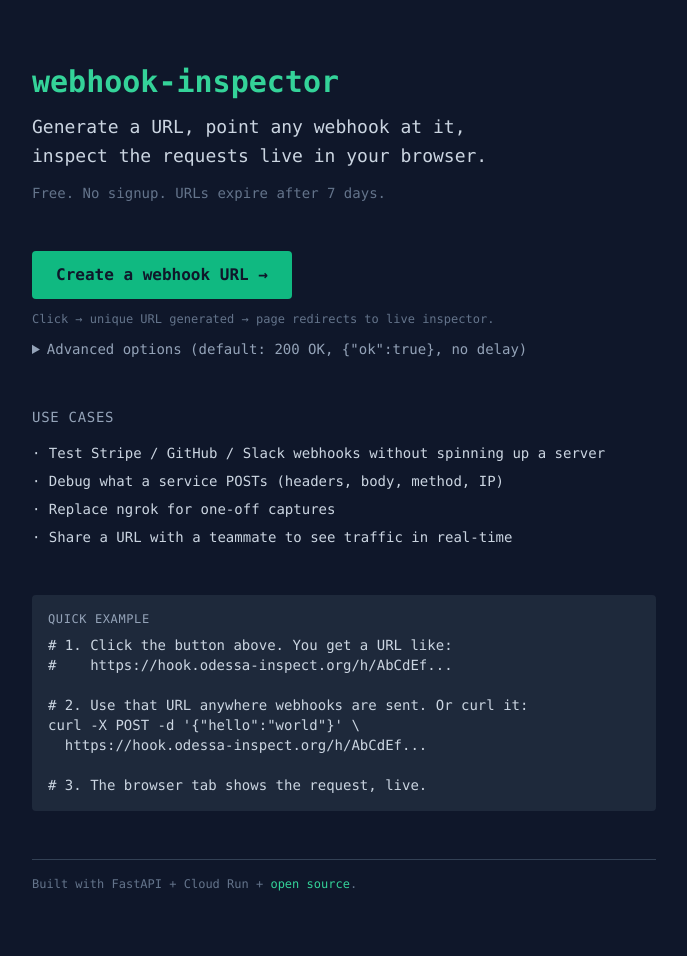
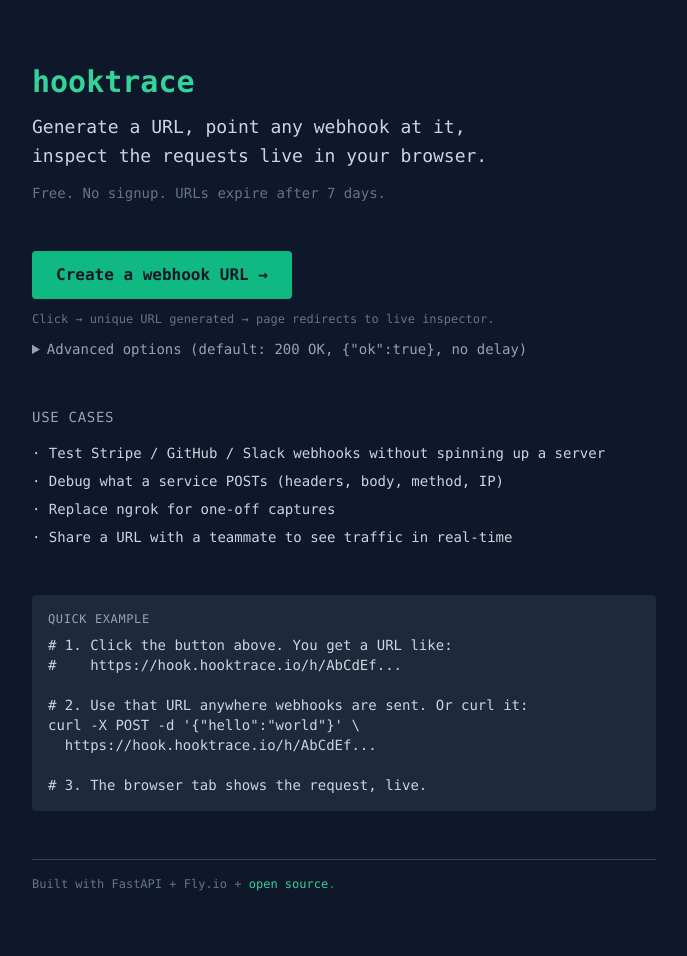
Before and after one commit to quaxsze/webhook-inspector, a Python web app: template src/webhook_inspector/web/app/templates/landing.html in a window 1280 px wide. Shown: the whole page, without its empty margins (296-983 px from the left). Run offline with Jinja, Linux system fonts and the light colour scheme; the template is opened without the code that fills it, so the values that code supplies are empty; some libraries are stand-ins or nearby versions.

Commit message:
chore(brand): rebrand odessa-inspect.org → hooktrace.io + repo URL
Phase -1 T5 — align entire public surface on hooktrace.io (Fly.io
architecture) ahead of the V3 launch:

- URLs: app.odessa-inspect.org → app.hooktrace.io,
  hook.odessa-inspect.org → hook.hooktrace.io across README, templates,
  specs V2/V2.5, deploy.yml, bug.yml, SECURITY.md, CLAUDE.md.
- GitHub repo URLs: quaxsze/webhook-inspector → hooktrace-io/hooktrace
  in README badges + Security Advisories link, CONTRIBUTING git clone,
  ISSUE_TEMPLATE/config.yml, feature.yml.
- README architecture diagram: Cloud Run/SQL/GCS → Fly Machines /
  Fly Postgres / Cloudflare R2 + OTLP→Honeycomb, with prose updated.
- README roadmap: V3 row rewritten as observability pivot (HMAC,
  per-integration view, replay, OTEL timeline, forward to 1 URL Pro);
  V4 row rewritten as production hardening (read replicas, HA Postgres,
  SLOs, transforms, multi-target fan-out Team). Rate limit + WAF
  removed from V4 (they're Phase 0 prerequisites per launch plan).
- Brand: title + h1 "webhook-inspector" → "hooktrace" on landing +
  viewer (placeholder copy, final wording in Phase 0 PR12).
- SECURITY.md out-of-scope: "rate limit/WAF planned for V4" rewritten
  as "in place since V3 public launch".
- V1 spec gets historical banner (pivot reference + active domain).
- Test fixture in tests/integration/web/test_landing.py: brand string
  assertion updated to "hooktrace".

DoD T5 verification: grep -rln "odessa-inspect" only returns
docs/launch/, docs/superpowers/plans/ and the spec banner (all
expected per the plan allowlist). 36/36 integration web tests green.

Refs: docs/superpowers/plans/2026-05-15-phase-minus-1-brand-cleanup.md T5

```diff
--- a/src/webhook_inspector/web/app/templates/landing.html
+++ b/src/webhook_inspector/web/app/templates/landing.html
@@ -3,14 +3,14 @@
 <head>
   <meta charset="UTF-8">
   <meta name="viewport" content="width=device-width, initial-scale=1.0">
-  <title>webhook-inspector — Generate a URL, inspect any webhook live</title>
+  <title>hooktrace — Webhook observability with capture, debug, replay</title>
   <meta name="description" content="Free webhook inspection: generate a URL, point any webhook at it, see requests in real-time. No signup, URLs expire after 7 days.">
 
   <!-- Open Graph / social sharing -->
-  <meta property="og:title" content="webhook-inspector">
+  <meta property="og:title" content="hooktrace">
   <meta property="og:description" content="Generate a URL, point any webhook at it, see requests live in your browser. Free, no signup.">
   <meta property="og:type" content="website">
-  <meta property="og:url" content="https://app.odessa-inspect.org/">
+  <meta property="og:url" content="https://app.hooktrace.io/">
 
   <script src="https://unpkg.com/htmx.org@2.0.4"></script>
   <script src="https://cdn.tailwindcss.com"></script>
@@ -20,7 +20,7 @@
   <main class="max-w-2xl mx-auto px-6 py-16">
 
     <header class="mb-12">
-      <h1 class="text-3xl font-bold text-emerald-400 mb-3">webhook-inspector</h1>
+      <h1 class="text-3xl font-bold text-emerald-400 mb-3">hooktrace</h1>
       <p class="text-slate-300 text-lg leading-relaxed">
         Generate a URL, point any webhook at it,<br>
         inspect the requests live in your browser.
@@ -137,19 +137,19 @@
     <section class="mb-12 bg-slate-800 rounded p-4 text-sm">
       <h2 class="text-slate-400 text-xs uppercase tracking-wider mb-2">Quick example</h2>
       <pre class="text-slate-300 overflow-x-auto"><code># 1. Click the button above. You get a URL like:
-#    https://hook.odessa-inspect.org/h/AbCdEf...
+#    https://hook.hooktrace.io/h/AbCdEf...
 
 # 2. Use that URL anywhere webhooks are sent. Or curl it:
 curl -X POST -d '{"hello":"world"}' \
-  https://hook.odessa-inspect.org/h/AbCdEf...
+  https://hook.hooktrace.io/h/AbCdEf...
 
 # 3. The browser tab shows the request, live.</code></pre>
     </section>
 
     <footer class="text-slate-500 text-xs border-t border-slate-700 pt-4">
       <p>
-        Built with FastAPI + Cloud Run +
-        <a href="https://github.com/quaxsze/webhook-inspector" class="text-emerald-400 hover:underline">open source</a>.
+        Built with FastAPI + Fly.io +
+        <a href="https://github.com/hooktrace-io/hooktrace" class="text-emerald-400 hover:underline">open source</a>.
       </p>
     </footer>
 
--- a/src/webhook_inspector/web/app/templates/viewer.html
+++ b/src/webhook_inspector/web/app/templates/viewer.html
@@ -3,7 +3,7 @@
 <head>
   <meta charset="UTF-8">
   <meta name="viewport" content="width=device-width, initial-scale=1.0">
-  <title>Webhook Inspector — {{ token }}</title>
+  <title>hooktrace — {{ token }}</title>
   <script src="https://unpkg.com/htmx.org@2.0.4"></script>
   <script src="https://unpkg.com/htmx-ext-sse@2.2.2/sse.js"></script>
   <script src="https://cdn.tailwindcss.com"></script>
@@ -11,7 +11,7 @@
 <body class="bg-slate-900 text-slate-100 min-h-screen">
   <header class="border-b border-slate-700 px-6 py-4 flex items-start justify-between gap-4">
     <div>
-      <h1 class="text-xl font-mono">webhook-inspector</h1>
+      <h1 class="text-xl font-mono">hooktrace</h1>
       <p class="text-sm text-slate-400 mt-1">
         Ingestion URL:
         <code class="bg-slate-800 px-2 py-1 rounded">{{ hook_url }}</code>
```
Also changed, not shown: CLAUDE.md (+2 -2 lines), CONTRIBUTING.md (+3 -3 lines), SECURITY.md (+3 -3 lines), docs/specs/2026-05-11-webhook-inspector-design.md (+4 -0 lines), docs/specs/2026-05-13-v2-custom-response-and-observability-design.md (+4 -4 lines), docs/specs/2026-05-13-v2.5-ux-product-features-design.md (+1 -1 lines), tests/integration/web/test_landing.py (+1 -1 lines), .github/ISSUE_TEMPLATE/bug.yml, .github/ISSUE_TEMPLATE/config.yml, .github/ISSUE_TEMPLATE/feature.yml, .github/workflows/deploy.yml, README.md.
